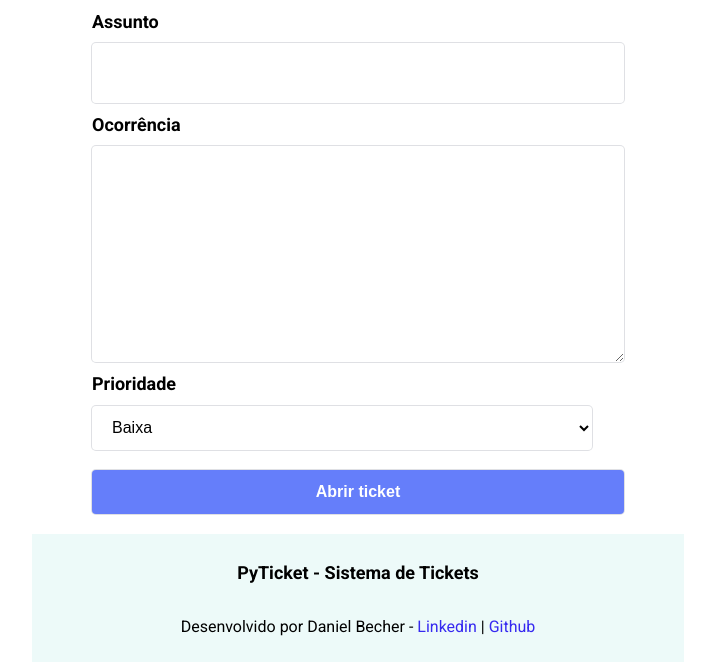
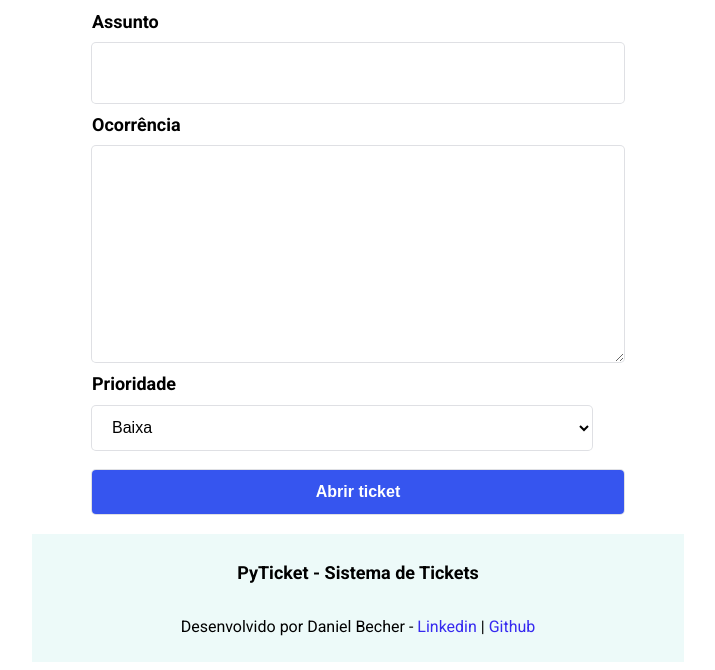
Before and after one commit to danielbecher/pyticket, a Django app: page /tickets/criarticket/ in a window 1280 px wide. Shown: the part 209-879 px from the top of the page, without its empty margins (282-997 px from the left). Run offline with Django 4.2, Linux system fonts and the light colour scheme; a user stored in the database is signed in.

Commit message:
Alterando alguns estilos CSS

```diff
--- a/pyticket/static/css/criarticket.css
+++ b/pyticket/static/css/criarticket.css
@@ -47,7 +47,7 @@
     border: unset;
     border-radius: 4px;
     outline-color: rgb(101, 126, 250);
-    background-color: rgb(101, 126, 250);
+    background-color: rgba(9, 47, 236, 0.815);
     box-shadow: rgba(0, 0, 0, 0) 0px 0px 0px 0px,
                 rgba(0, 0, 0, 0) 0px 0px 0px 0px,
                 rgba(0, 0, 0, 0) 0px 0px 0px 0px,
```
